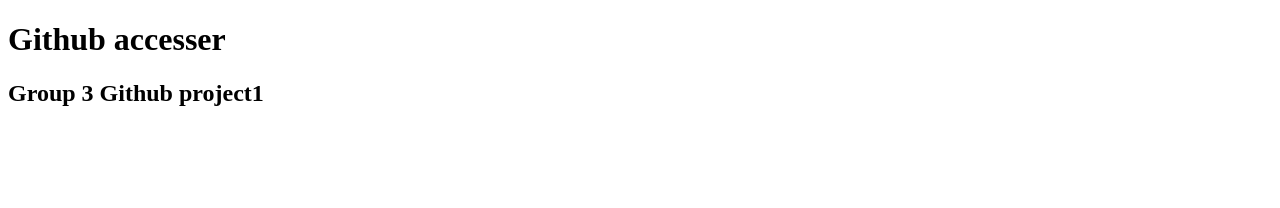
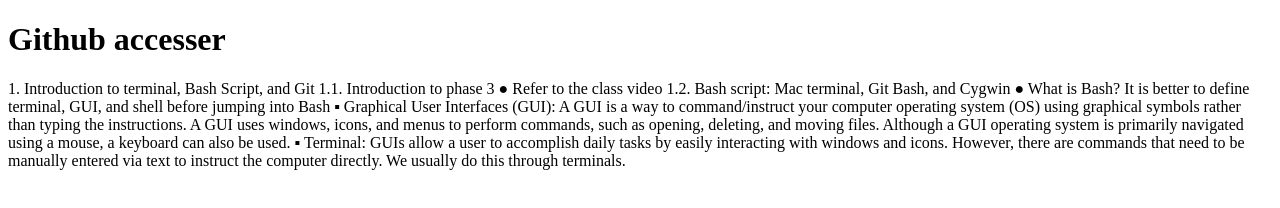
Before and after one commit to neway-k/githubFullstackdeveloper-project1, a plain HTML site: page index.html in a window 1280 px wide. Drawn offline with Linux system fonts and the light colour scheme.

Commit message:
1 p tag is added and remov h2 tag

```diff
--- a/index.html
+++ b/index.html
@@ -11,6 +11,23 @@
 
 
  <h1>Github accesser</h1>
- <h2>Group 3 Github project1</h2>
+
+
+ <p>1. Introduction to terminal, Bash Script, and Git
+  1.1. Introduction to phase 3
+  ● Refer to the class video
+  1.2. Bash script: Mac terminal, Git Bash, and Cygwin
+  ● What is Bash? It is better to define terminal, GUI, and shell before
+  jumping into Bash
+  ▪ Graphical User Interfaces (GUI): A GUI is a way to
+  command/instruct your computer operating system (OS) using
+  graphical symbols rather than typing the instructions. A GUI uses
+  windows, icons, and menus to perform commands, such as opening,
+  deleting, and moving files. Although a GUI operating system is
+  primarily navigated using a mouse, a keyboard can also be used.
+  ▪ Terminal: GUIs allow a user to accomplish daily tasks by easily
+  interacting with windows and icons. However, there are commands
+  that need to be manually entered via text to instruct the computer
+  directly. We usually do this through terminals.</p>
 </body>
 </html>
```
